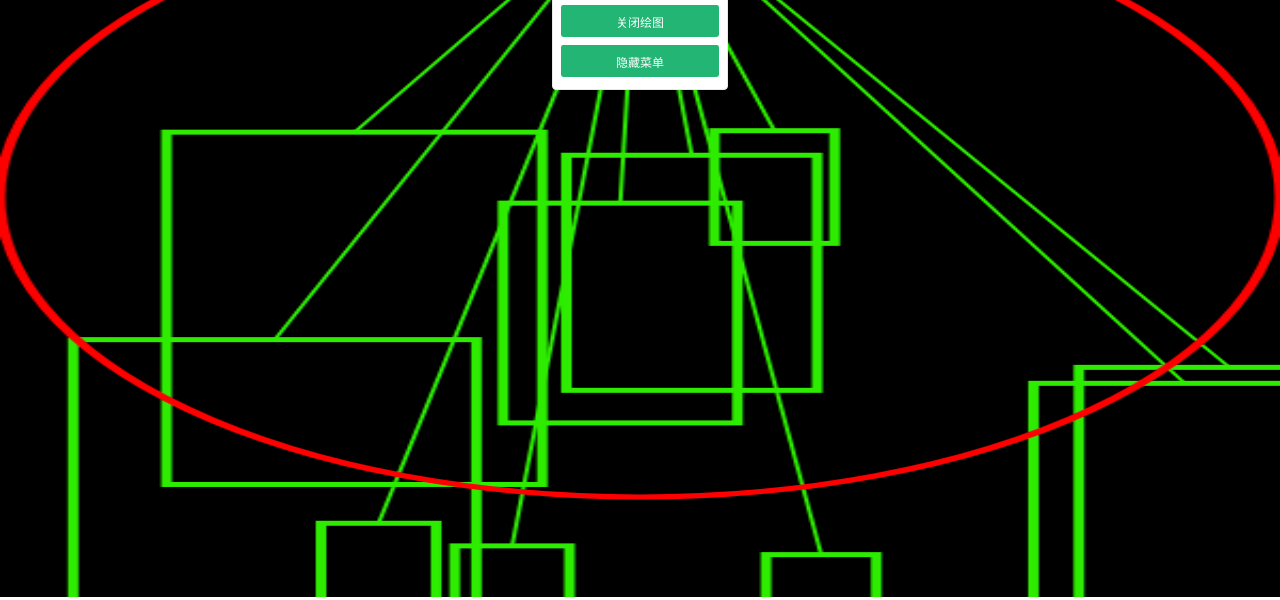
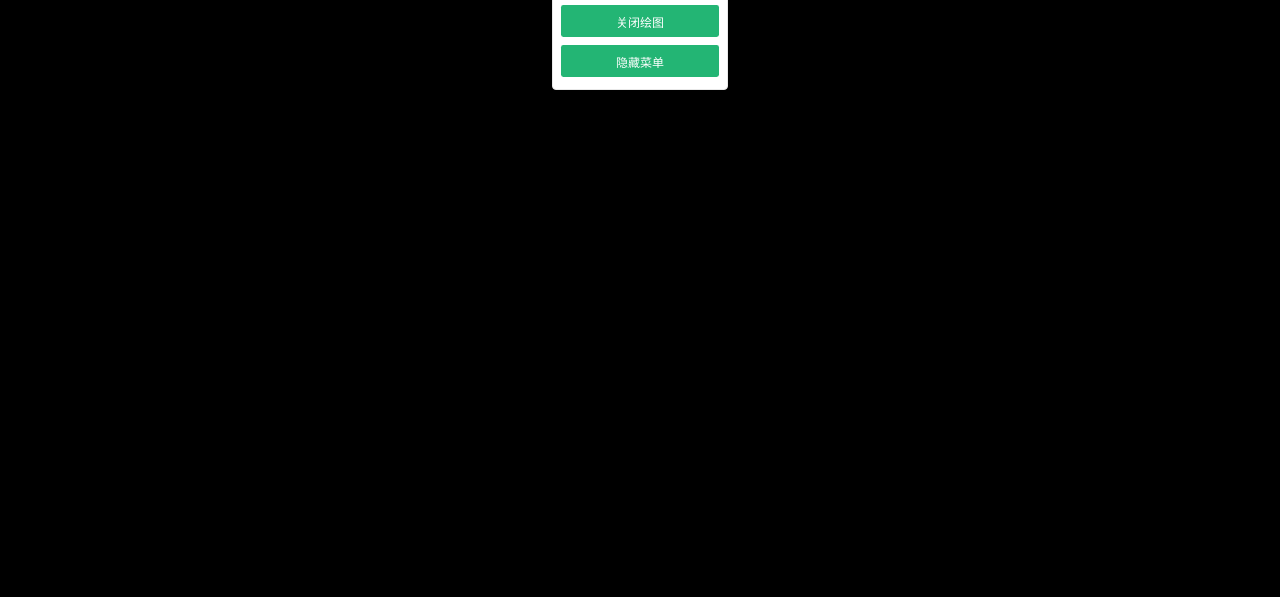
Before and after one commit to H5GG/H5GG, a plain HTML site: page H5全屏绘图3.0.html in a window 1280 px wide. Shown: the part 203-803 px from the top of the page. Drawn offline with nearby package versions, Linux system fonts and the light colour scheme.

Commit message:
Update H5全屏绘图3.0.html

```diff
--- a/H5全屏绘图3.0.html
+++ b/H5全屏绘图3.0.html
@@ -248,7 +248,7 @@ $(document).ready(function(){
     }
 
     //默认关闭绘图
-    window.draw_state = 1;
+    window.draw_state = 0;
 
     //* 定时器绘图, 在JS线程, 不影响APP帧率, 不要使用requestAnimationFrame会导致APP卡顿
     setInterval(function(){
```
